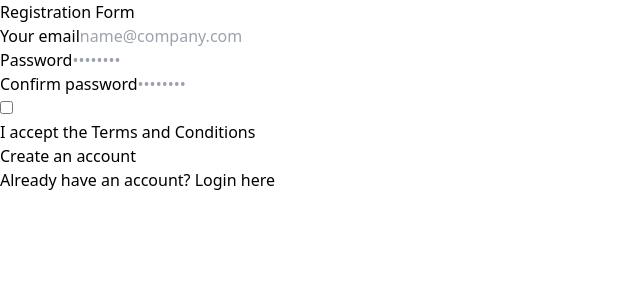
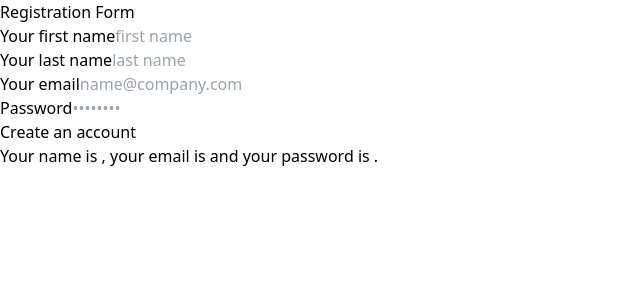
Before and after one commit to Shikat-Mahmud/react_website_with_navigation_and_registration, a React (Vite) app: page / in a window 1280 px wide. Shown: the top 300 px of the page, without its empty margins (0-640 px from the left). Built offline with nearby package versions, Linux system fonts and the light colour scheme.

Commit message:
registration form completed

```diff
--- a/src/components/Registration.jsx
+++ b/src/components/Registration.jsx
@@ -1,4 +1,26 @@
+import { useState } from "react";
+
 const RegistrationForm = () => {
+    const [user, setUser] = useState({
+        "firstName": "",
+        "lastName": "",
+        "email": "",
+        "password": "",
+    });
+
+    const handleInputChange = (e) => {
+        const { name, value } = e.target;
+
+        // setUser((preValue) => ({...preValue, [e.target.name]: e.target.value}));
+        setUser((preValue) => ({ ...preValue, [name]: value }));
+    };
+
+    const handleFormSubmit = (event) => {
+        event.preventDefault();
+
+        console.log(user);
+    }
+
     return (
         <section className="bg-gray-50 dark:bg-gray-900">
             <div className="flex flex-col items-center justify-center px-6 py-8 mx-auto md:h-screen lg:py-0">
@@ -7,34 +29,37 @@ const RegistrationForm = () => {
                         <h1 className="text-xl font-bold leading-tight tracking-tight text-gray-900 md:text-2xl dark:text-white">
                             Registration Form
                         </h1>
-                        <form className="space-y-4 md:space-y-6" action="#">
+                        <form className="space-y-4 md:space-y-6" action="#" onSubmit={handleFormSubmit}>
+                            <div>
+                                <label htmlFor="firstName" className="block mb-2 text-sm font-medium text-gray-900 dark:text-white">Your first name</label>
+                                <input type="text" name="firstName" id="firstName" value={user.firstName} onChange={handleInputChange} className="bg-gray-50 border border-gray-300 text-gray-900 text-sm rounded-lg focus:ring-primary-600 focus:border-primary-600 block w-full p-2.5 dark:bg-gray-700 dark:border-gray-600 dark:placeholder-gray-400 dark:text-white dark:focus:ring-blue-500 dark:focus:border-blue-500" placeholder="first name" required />
+                            </div>
+                            <div>
+                                <label htmlFor="lastName" className="block mb-2 text-sm font-medium text-gray-900 dark:text-white">Your last name</label>
+                                <input type="text" name="lastName" id="lastName" value={user.lastName} onChange={handleInputChange} className="bg-gray-50 border border-gray-300 text-gray-900 text-sm rounded-lg focus:ring-primary-600 focus:border-primary-600 block w-full p-2.5 dark:bg-gray-700 dark:border-gray-600 dark:placeholder-gray-400 dark:text-white dark:focus:ring-blue-500 dark:focus:border-blue-500" placeholder="last name" required />
+                            </div>
                             <div>
                                 <label htmlFor="email" className="block mb-2 text-sm font-medium text-gray-900 dark:text-white">Your email</label>
-                                <input type="email" name="email" id="email" className="bg-gray-50 border border-gray-300 text-gray-900 text-sm rounded-lg focus:ring-primary-600 focus:border-primary-600 block w-full p-2.5 dark:bg-gray-700 dark:border-gray-600 dark:placeholder-gray-400 dark:text-white dark:focus:ring-blue-500 dark:focus:border-blue-500" placeholder="name@company.com" required=""/>
+                                <input type="email" name="email" id="email" value={user.email} onChange={handleInputChange} className="bg-gray-50 border border-gray-300 text-gray-900 text-sm rounded-lg focus:ring-primary-600 focus:border-primary-600 block w-full p-2.5 dark:bg-gray-700 dark:border-gray-600 dark:placeholder-gray-400 dark:text-white dark:focus:ring-blue-500 dark:focus:border-blue-500" placeholder="name@company.com" required />
                             </div>
                             <div>
                                 <label htmlFor="password" className="block mb-2 text-sm font-medium text-gray-900 dark:text-white">Password</label>
-                                <input type="password" name="password" id="password" placeholder="••••••••" className="bg-gray-50 border border-gray-300 text-gray-900 text-sm rounded-lg focus:ring-primary-600 focus:border-primary-600 block w-full p-2.5 dark:bg-gray-700 dark:border-gray-600 dark:placeholder-gray-400 dark:text-white dark:focus:ring-blue-500 dark:focus:border-blue-500" required=""/>
+                                <input type="password" name="password" id="password" placeholder="••••••••" value={user.password} onChange={handleInputChange} className="bg-gray-50 border border-gray-300 text-gray-900 text-sm rounded-lg focus:ring-primary-600 focus:border-primary-600 block w-full p-2.5 dark:bg-gray-700 dark:border-gray-600 dark:placeholder-gray-400 dark:text-white dark:focus:ring-blue-500 dark:focus:border-blue-500" required />
                             </div>
-                            <div>
+                            {/* <div>
                                 <label htmlFor="confirm-password" className="block mb-2 text-sm font-medium text-gray-900 dark:text-white">Confirm password</label>
-                                <input type="confirm-password" name="confirm-password" id="confirm-password" placeholder="••••••••" className="bg-gray-50 border border-gray-300 text-gray-900 text-sm rounded-lg focus:ring-primary-600 focus:border-primary-600 block w-full p-2.5 dark:bg-gray-700 dark:border-gray-600 dark:placeholder-gray-400 dark:text-white dark:focus:ring-blue-500 dark:focus:border-blue-500" required=""/>
-                            </div>
-                            <div className="flex items-start">
-                                <div className="flex items-center h-5">
-                                    <input id="terms" aria-describedby="terms" type="checkbox" className="w-4 h-4 border border-gray-300 rounded bg-gray-50 focus:ring-3 focus:ring-primary-300 dark:bg-gray-700 dark:border-gray-600 dark:focus:ring-primary-600 dark:ring-offset-gray-800" required=""/>
-                                </div>
-                                <div className="ml-3 text-sm">
-                                    <label htmlFor="terms" className="font-light text-gray-500 dark:text-gray-300">I accept the <a className="font-medium text-primary-600 hover:underline dark:text-primary-500" href="#">Terms and Conditions</a></label>
-                                </div>
-                            </div>
+                                <input type="confirm-password" name="confirm-password" id="confirm-password" placeholder="••••••••" className="bg-gray-50 border border-gray-300 text-gray-900 text-sm rounded-lg focus:ring-primary-600 focus:border-primary-600 block w-full p-2.5 dark:bg-gray-700 dark:border-gray-600 dark:placeholder-gray-400 dark:text-white dark:focus:ring-blue-500 dark:focus:border-blue-500" required />
+                            </div> */}
                             <button type="submit" className="w-full text-white bg-primary-600 hover:bg-primary-700 focus:ring-4 focus:outline-none focus:ring-primary-300 font-medium rounded-lg text-sm px-5 py-2.5 text-center dark:bg-primary-600 dark:hover:bg-primary-700 dark:focus:ring-primary-800">Create an account</button>
-                            <p className="text-sm font-light text-gray-500 dark:text-gray-400">
+                            {/* <p className="text-sm font-light text-gray-500 dark:text-gray-400">
                                 Already have an account? <a href="#" className="font-medium text-primary-600 hover:underline dark:text-primary-500">Login here</a>
-                            </p>
+                            </p> */}
                         </form>
                     </div>
                 </div>
+                <p className="text-sm font-light text-gray-500 dark:text-gray-400 mt-3">
+                    Your name is <strong>{user.firstName} {user.lastName}</strong>, your email is <strong>{user.email}</strong> and your password is <strong>{user.password}</strong>.
+                </p>
             </div>
         </section>
     );
```
